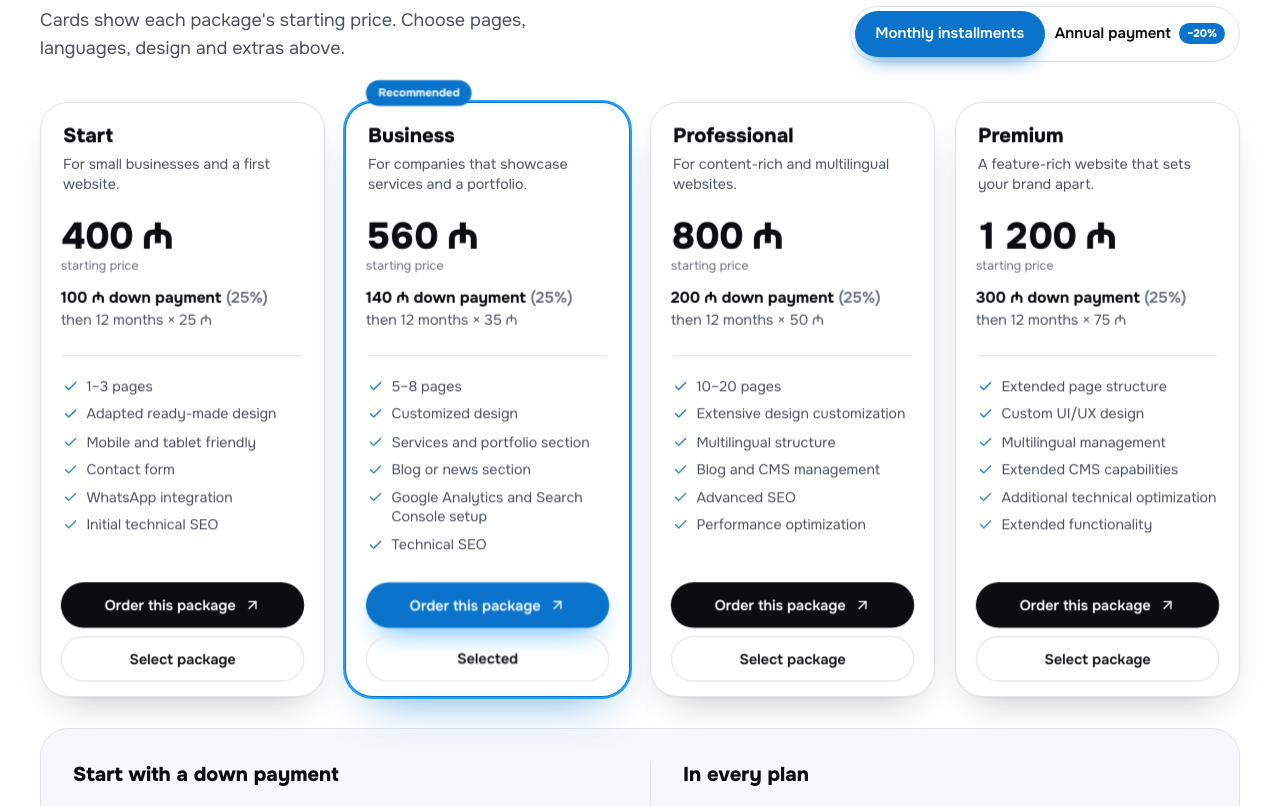
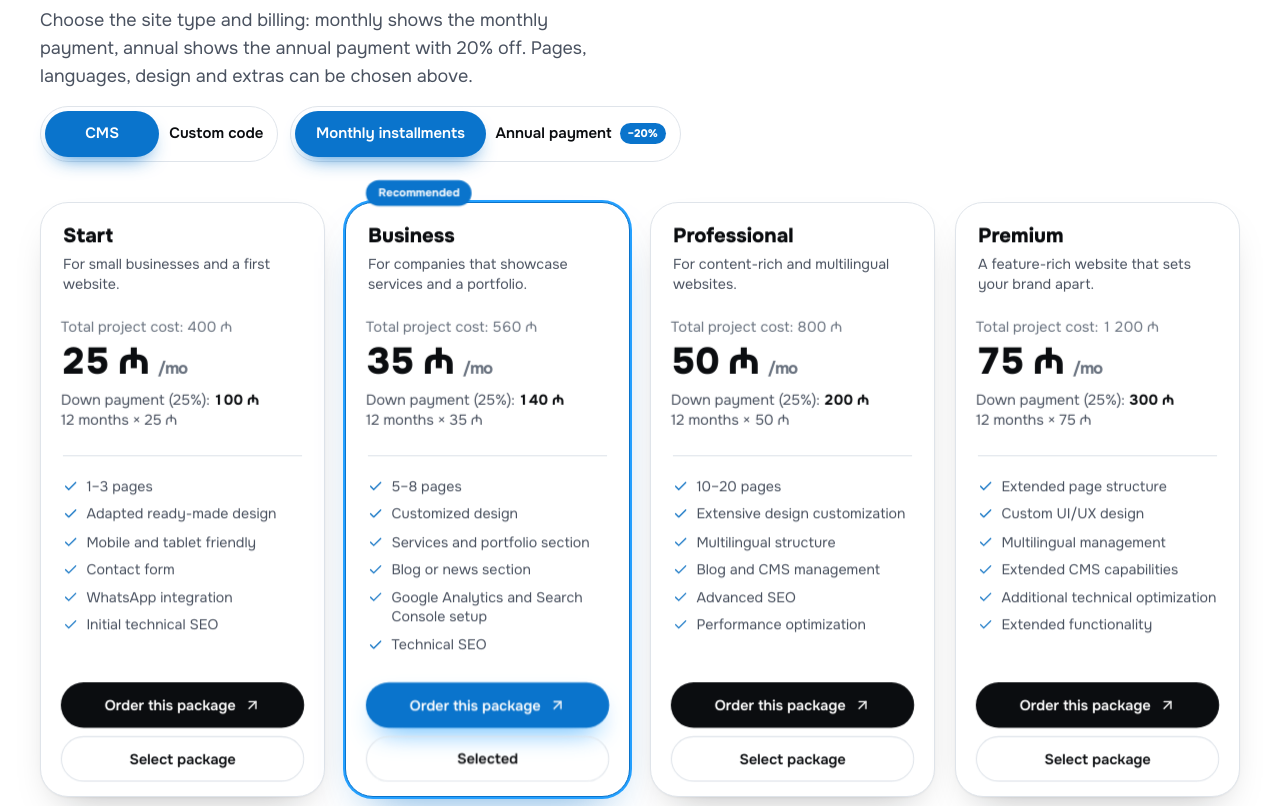
Before and after one commit to guliyevpasha/cradex-agency-website, a Next.js app: page /en/pricing in a window 1280 px wide. Shown: the part 2481-3287 px from the top of the page. Built offline with nearby package versions, Linux system fonts and the light colour scheme; no server answers.

Commit message:
feat: package cards show monthly or annual price per site type

```diff
--- a/app/globals.css
+++ b/app/globals.css
@@ -1496,7 +1496,8 @@
   box-shadow: 0 10px 20px -10px rgb(10 116 204 / 0.9);
   transition: transform 0.35s cubic-bezier(0.22, 1, 0.36, 1);
 }
-.pr-segment[data-active='annual'] .pr-segment-thumb { transform: translateX(100%); }
+.pr-segment[data-active='annual'] .pr-segment-thumb,
+.pr-segment[data-active='code'] .pr-segment-thumb { transform: translateX(100%); }
 .pr-segment-item {
   position: relative;
   display: flex;
@@ -1548,7 +1549,9 @@
 .dark .pr-panel { box-shadow: inset 0 0 0 1px rgb(255 255 255 / 0.08); }
 /* the label sitting on the blue thumb is always white (beats the base colour above) */
 .pr-segment[data-active='monthly'] .pr-segment-item:nth-of-type(1),
-.pr-segment[data-active='annual'] .pr-segment-item:nth-of-type(2) { color: #FFFFFF; }
+.pr-segment[data-active='annual'] .pr-segment-item:nth-of-type(2),
+.pr-segment[data-active='cms'] .pr-segment-item:nth-of-type(1),
+.pr-segment[data-active='code'] .pr-segment-item:nth-of-type(2) { color: #FFFFFF; }
 
 /* ---- Pricing options: page slider, language chips, design switch, extras ---- */
 .pr-range {
--- a/components/pricing/PricingConfigurator.tsx
+++ b/components/pricing/PricingConfigurator.tsx
@@ -526,6 +526,17 @@ export function PricingConfigurator() {
             <h2 className="text-4xl font-extrabold tracking-[-0.035em] text-text-primary sm:text-5xl">{t('cardsTitle')}</h2>
             <p className="mt-3 max-w-xl text-lg text-text-secondary">{t('cardsText')}</p>
           </div>
+          {/* The cards have their own switches so both site types and both billings are one tap away. */}
+          <div className="flex w-full flex-col gap-3 sm:w-auto sm:flex-row">
+            <div className="pr-segment" data-active={category} role="radiogroup" aria-label={t('pickerTitle')}>
+              <span className="pr-segment-thumb" aria-hidden="true" />
+              {PLAN_CATEGORIES.map((c) => (
+                <label key={c} className="pr-segment-item">
+                  <input type="radio" name="pr-cards-category" value={c} checked={c === category} onChange={() => pickCategory(c)} className="sr-only" />
+                  {t(`categories.${c}.short`)}
+                </label>
+              ))}
+            </div>
             <div className="pr-segment" data-active={billing} role="radiogroup" aria-label={t('billingTitle')}>
               <span className="pr-segment-thumb" aria-hidden="true" />
               {(['monthly', 'annual'] as const).map((b) => (
@@ -539,6 +550,7 @@ export function PricingConfigurator() {
                   )}
                 </label>
               ))}
+            </div>
           </div>
         </div>
 
@@ -567,23 +579,30 @@ export function PricingConfigurator() {
                     <p className="tilt-z1 mt-1 text-sm leading-snug text-text-secondary">{t(`plans.${p.id}.text`)}</p>
 
                     <div className="tilt-z2 mt-6">
+                      {/* Same three rows in both modes so the switch does not make the cards jump. */}
                       {billing === 'annual' ? (
                         <>
-                          <s className="text-sm text-text-muted tabular-nums">{azn(x.total)}</s>
-                          <p className="text-4xl font-extrabold tracking-[-0.03em] text-text-primary tabular-nums">
+                          <p className="flex items-center gap-2 text-sm">
+                            <s className="text-text-muted tabular-nums">{azn(x.total)}</s>
+                            <span className="rounded-full bg-accent-primary/10 px-2 py-0.5 text-[11px] font-extrabold text-accent-ink">−20%</span>
+                          </p>
+                          <p className="mt-1 text-4xl font-extrabold tracking-[-0.03em] text-text-primary tabular-nums">
                             {azn(x.annual)} <span className="text-base font-bold text-text-muted">{t('perYear')}</span>
                           </p>
-                          <p className="mt-1 text-sm font-semibold text-accent-ink">{t('annualNote')}</p>
                           <p className="mt-2 text-sm leading-snug text-text-secondary">{t('annualOnce')}</p>
                         </>
                       ) : (
                         <>
-                          <p className="text-4xl font-extrabold tracking-[-0.03em] text-text-primary tabular-nums">{azn(x.total)}</p>
-                          <p className="text-xs text-text-muted">{t('fromPrice')}</p>
-                          <p className="mt-3 text-[15px] font-bold text-text-primary">
-                            {t('upfront', { amount: azn(x.initial) })} <span className="font-semibold text-text-muted">({percent(x.initialRate)})</span>
+                          <p className="text-sm text-text-muted">
+                            {t('totalLabel')}: <span className="tabular-nums">{azn(x.total)}</span>
                           </p>
-                          <p className="text-sm text-text-secondary">{t('then', { amount: azn(x.monthly) })}</p>
+                          <p className="mt-1 text-4xl font-extrabold tracking-[-0.03em] text-text-primary tabular-nums">
+                            {azn(x.monthly)} <span className="text-base font-bold text-text-muted">{t('perMonth')}</span>
+                          </p>
+                          <p className="mt-2 text-sm leading-snug text-text-secondary">
+                            {t('initialLabel', { rate: percent(x.initialRate) })}: <span className="font-bold text-text-primary tabular-nums">{azn(x.initial)}</span>
+                            <span className="block">{t('monthlyValue', { amount: azn(x.monthly) })}</span>
+                          </p>
                         </>
                       )}
                     </div>
```
Also changed, not shown: messages/az.json, messages/en.json, messages/ru.json, messages/tr.json. Lines whose indentation alone changed are shown as unchanged.
